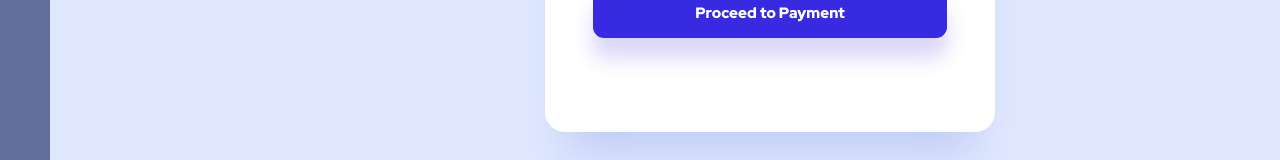
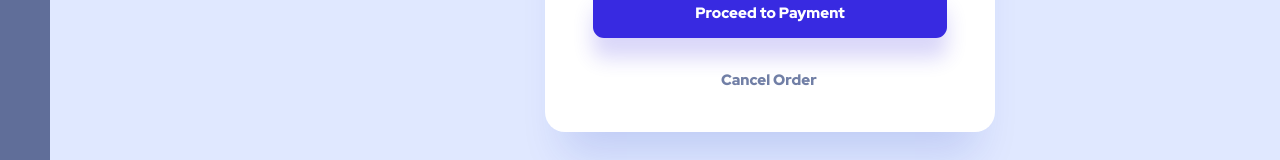
Before and after one commit to acunmedyaakademi/orderSummaryCompenent, a plain HTML site: page index.html in a window 1280 px wide. Shown: the part 717-877 px from the top of the page. Drawn offline with Linux system fonts and the light colour scheme.

Commit message:
text eklendi css bilgileri yazıldı.

```diff
--- a/assets/css/style.css
+++ b/assets/css/style.css
@@ -125,3 +125,13 @@ a {
     border: none;
     margin: 15px 102px 15px 102px;
 }
+
+.container-text-4{
+    margin: 0px 178px 49px 176px;
+    color: #717FA6;
+    font-family: "Red Hat Display";
+    font-size: 15px;
+    font-style: normal;
+    font-weight: 900;
+    line-height: normal;
+}
--- a/index.html
+++ b/index.html
@@ -31,6 +31,7 @@
             <div class="container-group-5">
                 <button class="container-btn">Proceed to Payment</button>
             </div>
+            <p class="container-text-4">Cancel Order</p>
         </div>
     </div>
 </body>
```
